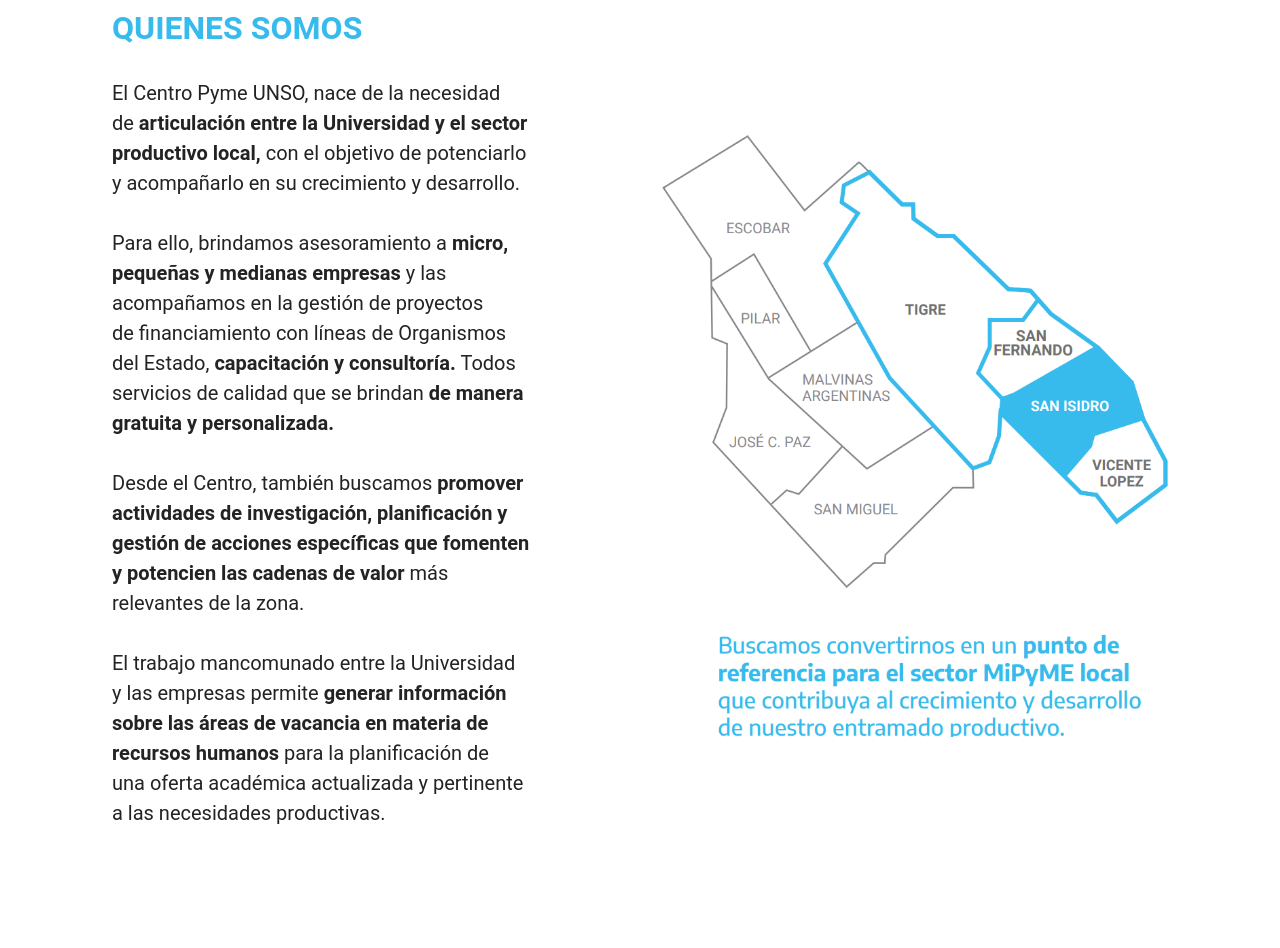
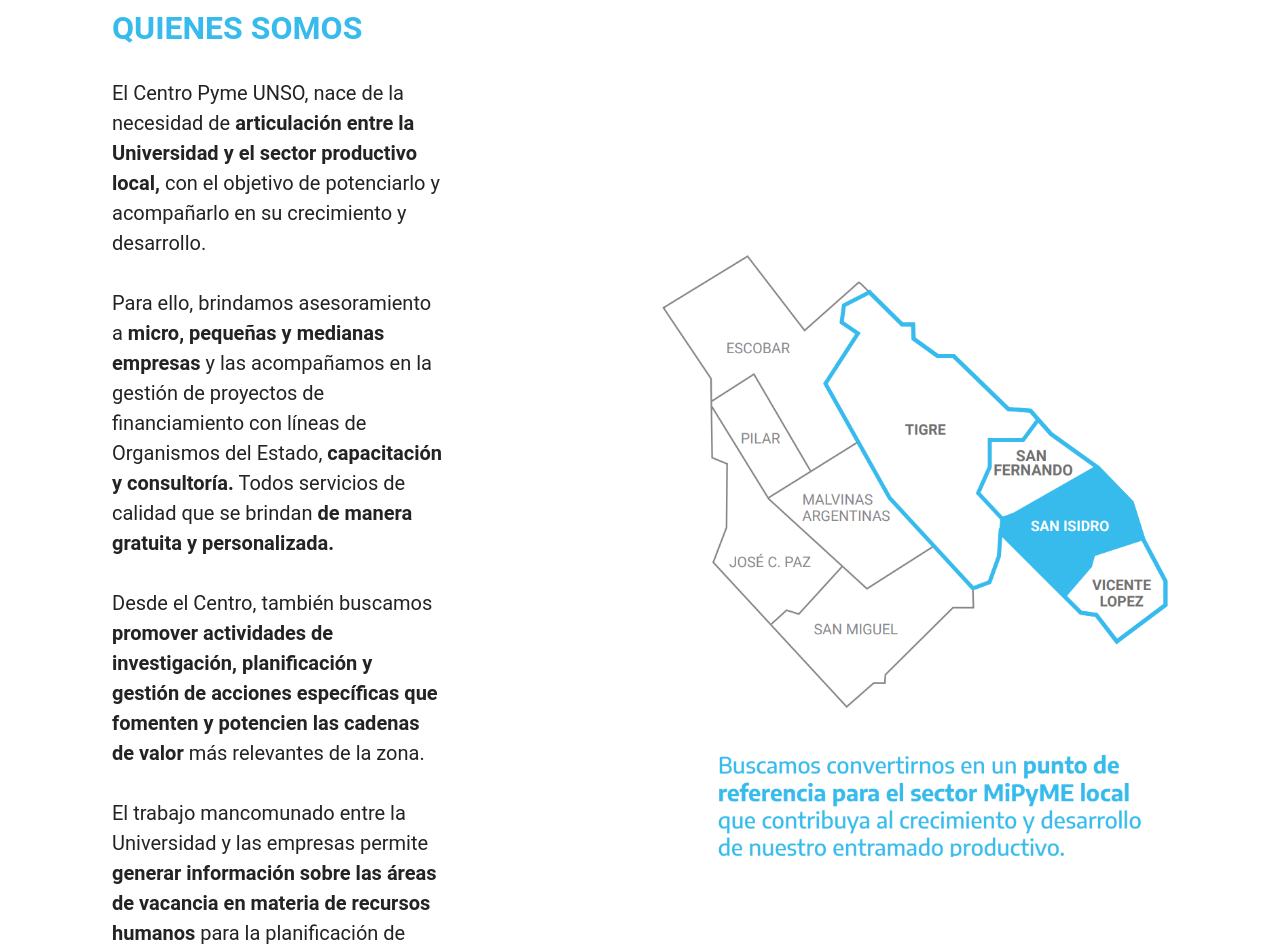
Before and after one commit to huguenn/CUP, a plain HTML site: page index.html in a window 1280 px wide. Shown: the part 1080-2028 px from the top of the page. Drawn offline with Linux system fonts and the light colour scheme; a script that the page names is missing; files whose address does not match are found by name.

Commit message:
CAMBIOS NUEVOS PADDING

```diff
--- a/assets/mobirise/css/mbr-additional.css
+++ b/assets/mobirise/css/mbr-additional.css
@@ -1302,7 +1302,7 @@ a {
 }
 @media (max-width: 768px) {
   .cid-sPAAehMHXc .carousel-indicators {
-    display: none !important;
+
   }
 }
 .cid-sPxJ3QIeVo {
@@ -2210,6 +2210,17 @@ a {
   .cid-sFCw1qGFAI .nav-dropdown .link{
     color: #37bbed !important;
   }
+
+  .col-8 {
+    flex: 0 0 auto;
+    width: 95.6666666667% !important;
+}
+
+.carousel-caption{
+  left: 5% !important;
+  right: 5% !important;
+}
+
 }
 .cid-sFCygHrmNf .row .row-copirayt {
   word-break: break-word;
--- a/index.html
+++ b/index.html
@@ -375,45 +375,44 @@
     >
       <div class="container" style="max-width: 1520px;">
         <div class="row align-items-center">
+          <div class="col-md-4">
 
-          <div class="col-12 col-lg">
-            <div class="card-wrapper">
-              <div class="card-box">
-                <h4 class="card-title mbr-fonts-style mb-4 display-2">
+                <h4 class="card-title mbr-fonts-style mb-4 display-2 mobile-view">
                   <strong>QUIENES SOMOS</strong><br/>
                 </h4>
                 <p class="mbr-text mbr-fonts-style mb-4 display-4">
-                  El Centro Pyme UNSO, nace de la necesidad <br/>
-                  de <strong>articulación entre la Universidad y el sector<br/>
-                  productivo local,</strong> con el objetivo de potenciarlo <br/>
+                  El Centro Pyme UNSO, nace de la necesidad
+                  de <strong>articulación entre la Universidad y el sector
+                  productivo local,</strong> con el objetivo de potenciarlo
                   y acompañarlo en su crecimiento y desarrollo.</strong><br/><br/>
 
-                  Para ello, brindamos asesoramiento a <strong>micro, <br/>
-                  pequeñas y medianas empresas</strong> y las <br/>
-                  acompañamos en la gestión de proyectos <br/>
-                  de financiamiento con líneas de Organismos <br/>
-                  del Estado, <strong>capacitación y consultoría.</strong> Todos <br/>
-                  servicios de calidad que se brindan <strong>de manera <br/>
+                  Para ello, brindamos asesoramiento a <strong>micro,
+                  pequeñas y medianas empresas</strong> y las
+                  acompañamos en la gestión de proyectos
+                  de financiamiento con líneas de Organismos
+                  del Estado, <strong>capacitación y consultoría.</strong> Todos
+                  servicios de calidad que se brindan <strong>de manera
                   gratuita y personalizada.</strong><br/><br/>
 
-                  Desde el Centro, también buscamos <strong>promover <br/>
-                  actividades de investigación, planificación y <br/>
-                  gestión de acciones específicas que fomenten <br/>
-                  y potencien las cadenas de  valor</strong> más <br/>
+                  Desde el Centro, también buscamos <strong>promover
+                  actividades de investigación, planificación y
+                  gestión de acciones específicas que fomenten
+                  y potencien las cadenas de  valor</strong> más
                   relevantes de la zona.<br/><br/>
 
-                  El trabajo mancomunado entre la Universidad<br/>
-                  y las empresas permite <strong>generar información<br/>
-                  sobre las áreas de vacancia en materia de<br/>
-                  recursos humanos</strong> para la planificación de<br/>
-                  una oferta académica actualizada y pertinente<br/>
-                  a las necesidades productivas.<br/>
+                  El trabajo mancomunado entre la Universidad
+                  y las empresas permite <strong>generar información
+                  sobre las áreas de vacancia en materia de
+                  recursos humanos</strong> para la planificación de
+                  una oferta académica actualizada y pertinente
+                  a las necesidades productivas.<br/><br/>
                 </p>
 
-              </div>
-            </div>
           </div>
-          <div class="col-12 col-lg-6 md-pb">
+          <div class="col-md-2 md-pb d-none d-sm-block">
+          </div>
+
+          <div class="col-md-6 md-pb">
             <div class="image-wrapper">
               <img
                 src="assets/images/image_2021-11-25_20-07-57.png"
@@ -422,7 +421,8 @@
             </div>
           </div>
         </div>
-      </div>
+    </div>
+
     </section>
 
     <section
@@ -646,7 +646,7 @@
 
         <div id="carouselExampleControls" class="carousel slide" data-ride="carousel">
             <!-- Diapositivas -->
-            <div class="carousel-inner p-5">
+            <div class="carousel-inner p-4">
                 <div class="carousel-item active">
                     <div class="card bg-transparent text-black m-width-100">
                         <div class="row">
```
